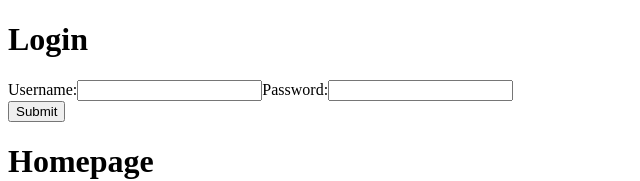
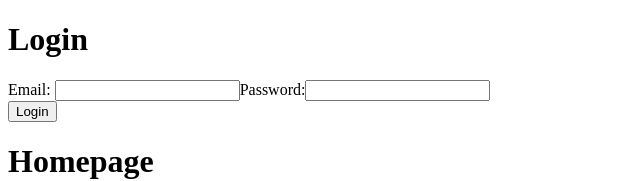
Before and after one commit to kadinsayani/Famify, a React (Create React App) app in the folder client/: page / in a window 1280 px wide. Shown: the top 181 px of the page, without its empty margins (0-640 px from the left). Built offline with nearby package versions, Linux system fonts and the light colour scheme.

Commit message:
Update Login.js

```diff
--- a/client/src/components/Login.js
+++ b/client/src/components/Login.js
@@ -1,17 +1,61 @@
-import React from "react";
-import axios from "axios";
+import React,{useState} from 'react'
+import axios from 'axios';
 
-export default function Login() {
+const Login = ({setLoginUser}) => {
+
+  const [user, setUser] = useState({
+      email:"",
+      password: ""
+  })
+  const handleChange = e =>{
+    const {name,value} = e.target
+    setUser({
+    ...user,
+    [name]:value
+  })
+  }
+
+  const login =()=>{
+    axios.post("/login",user)
+      .then(res=>{alert(res.data.message)
+    setLoginUser(res.data.user)})
+  }
+
     return (
+
       <div>
+
         <h1>Login</h1>
-      <form>
-        <label for="username">Username:</label>
-        <input type="text" id="username" name="username" />
+
+        <form action="#">
+
+          <label for="email">Email: </label>
+          <input
+            type="text"
+            id="email"
+            name="email"
+            value={user.email}
+            onChange={handleChange}
+          />
+
           <label for="password">Password:</label>
-        <input type="text" id="password" name="password" />
+            <input
+              type="text"
+              id="password"
+              name="password"
+              value={user.password}
+              onChange={handleChange}
+          />
+
         </form>
-      <button type="submit">Submit</button>
+
+        <button type="submit" onClick={login}>
+          Login
+        </button>
+
       </div>
-  );
+
+    )
 }
+
+export default Login
```
Lines whose indentation alone changed are shown as unchanged.
